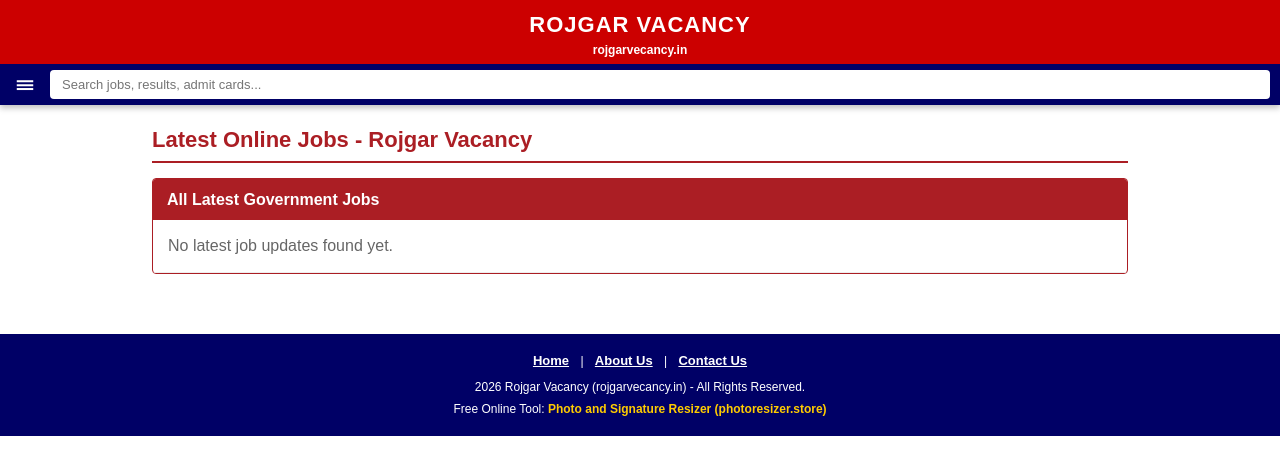
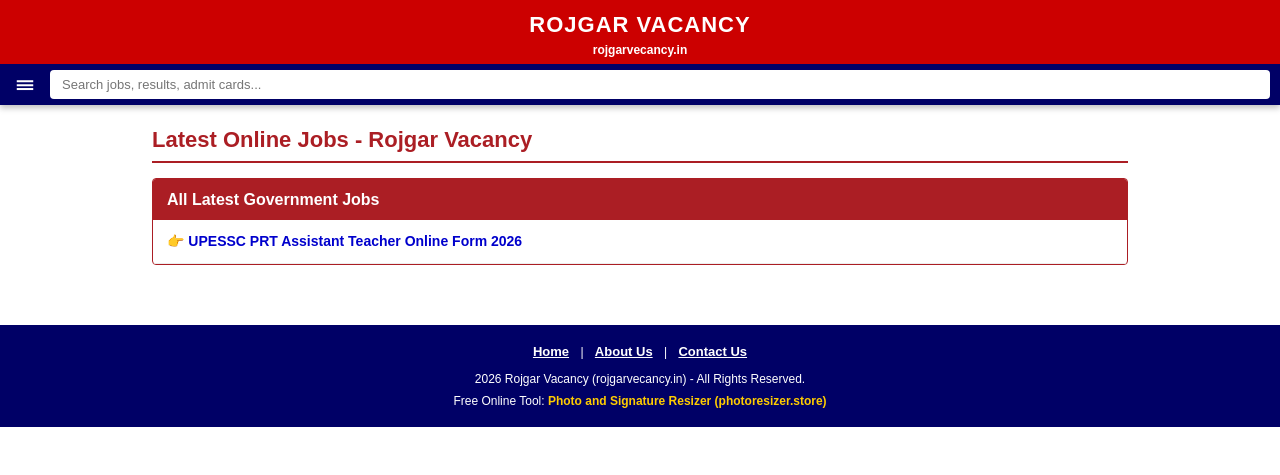
Before and after one commit to Rojgarvacancy/Rojgar-vacancy-, a Jekyll site: the page built from latest-jobs.html, in a window 1280 px wide. Shown: the top 475 px of the page. Built offline with Jekyll 4.4.1, drawn with Linux system fonts in a browser that asks for light colours.

Commit message:
Update 2026-09-15-upessc-prt-assistant-teacher-online-form-2026.md

```diff
--- a/_posts/2026-09-15-upessc-prt-assistant-teacher-online-form-2026.md
+++ b/_posts/2026-09-15-upessc-prt-assistant-teacher-online-form-2026.md
@@ -1,3 +1,10 @@
+---
+layout: default
+title: "UPESSC PRT Assistant Teacher Online Form 2026"
+date: 2026-09-14
+categories: ["Latest Jobs"]
+---
+
 <div style="color: #222222; font-family: Arial, Helvetica, sans-serif; line-height: 1.6; margin: 0px auto; max-width: 900px;">
 
   <!--Top Red Header-->
```
